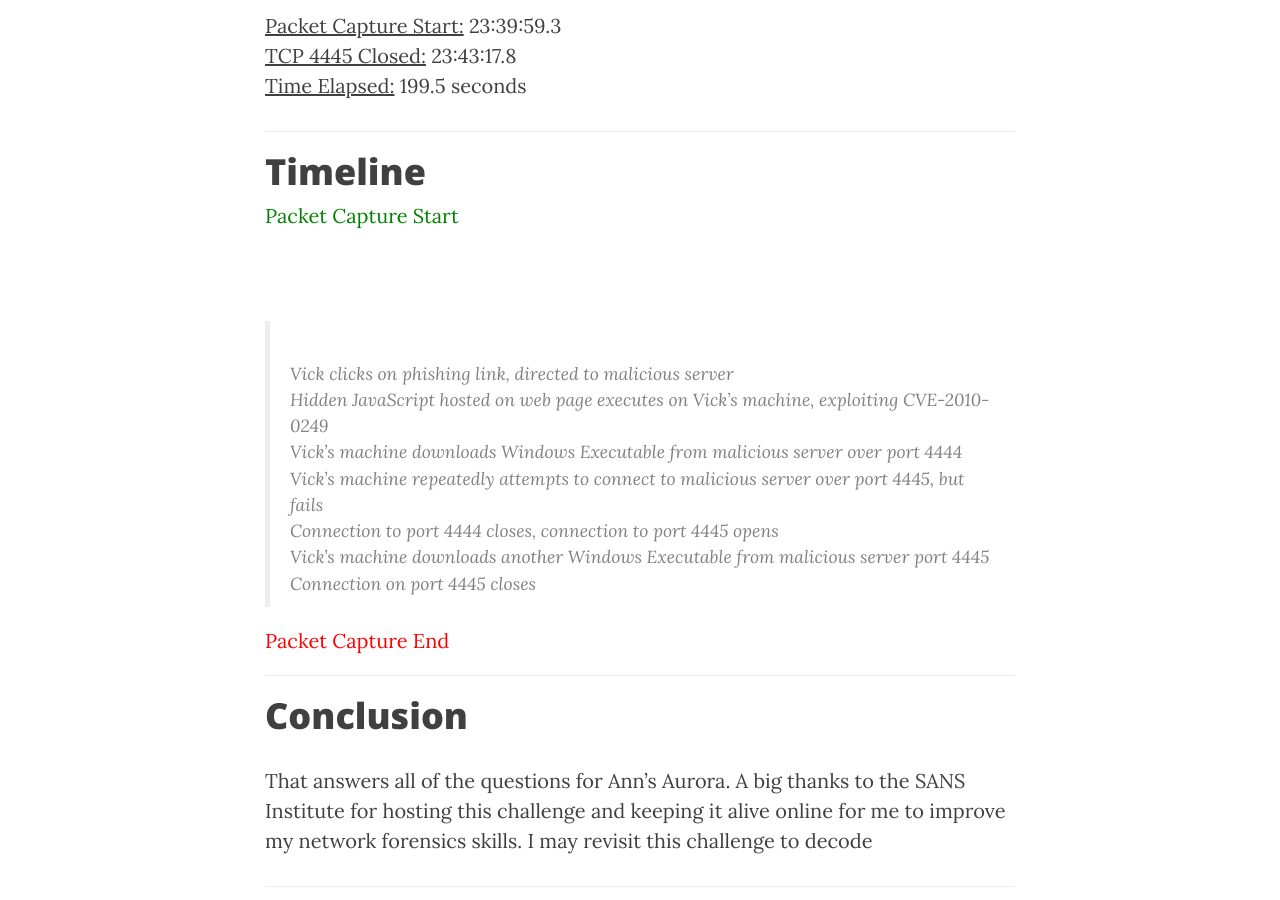
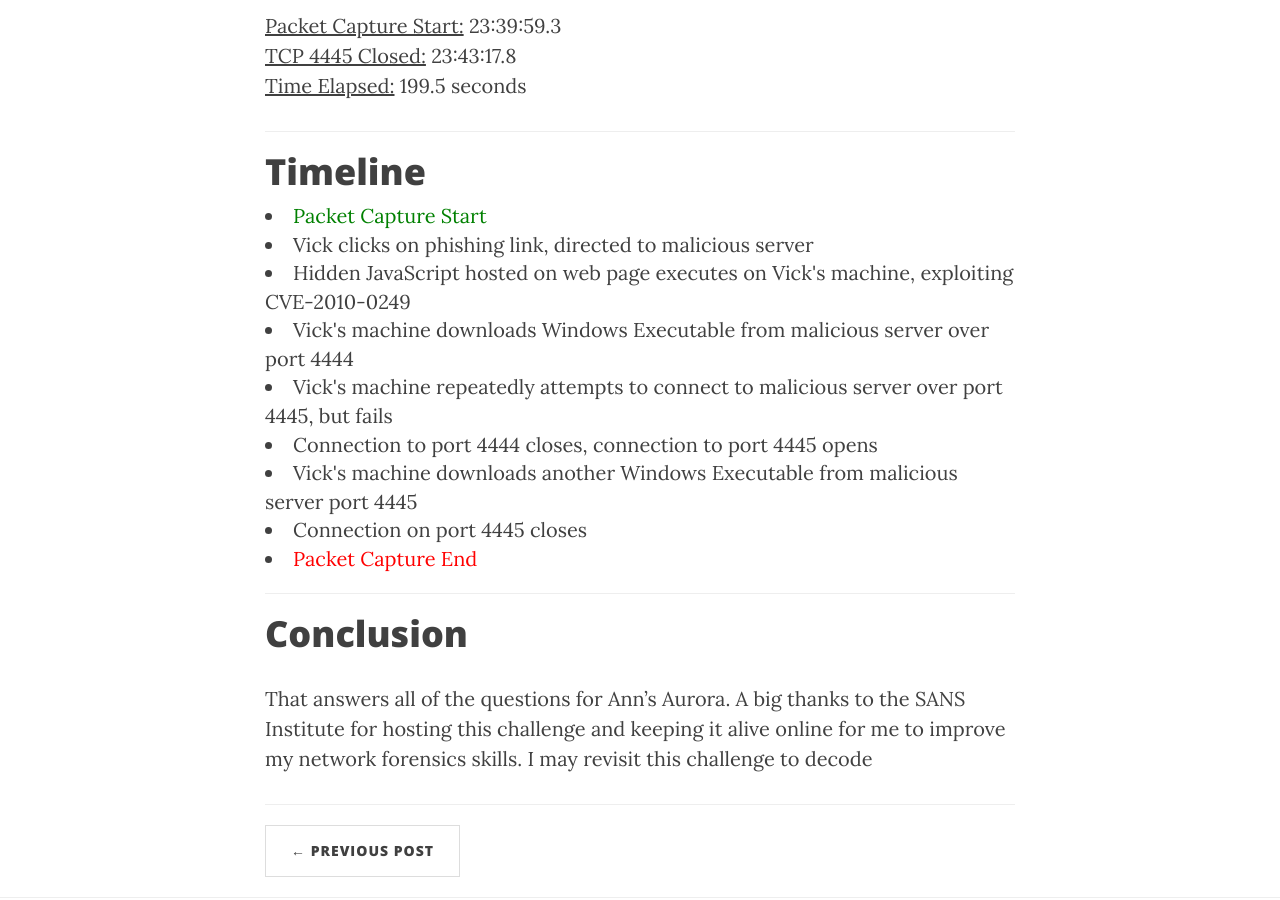
Before and after one commit to RomSec/RomSec.github.io, a Jekyll site: the page built from _posts/2017-06-23-Anna.markdown, in a window 1280 px wide and 900 px high, scrolled down 10530 px. Built offline with Jekyll 4.4.1, drawn with Linux system fonts in a browser that asks for light colours; nearby versions of some CDN libraries.

Commit message:
Update 2017-06-23-Anna.markdown

```diff
--- a/_posts/2017-06-23-Anna.markdown
+++ b/_posts/2017-06-23-Anna.markdown
@@ -154,15 +154,15 @@
 
 <hr>
 <h1>Timeline</h1>
-<font color="green"> Packet Capture Start</font><br>
-> Vick clicks on phishing link, directed to malicious server<br>
-> Hidden JavaScript hosted on web page executes on Vick's machine, exploiting CVE-2010-0249<br>
-> Vick's machine downloads Windows Executable from malicious server over port 4444<br>
-> Vick's machine repeatedly attempts to connect to malicious server over port 4445, but fails<br>
-> Connection to port 4444 closes, connection to port 4445 opens<br>
-> Vick's machine downloads another Windows Executable from malicious server port 4445<br>
-> Connection on port 4445 closes<br>
-<font color="red"> Packet Capture End</font>
+<li><font color="green">Packet Capture Start</font></li>
+<li>Vick clicks on phishing link, directed to malicious server</li>
+<li>Hidden JavaScript hosted on web page executes on Vick's machine, exploiting CVE-2010-0249</li>
+<li>Vick's machine downloads Windows Executable from malicious server over port 4444</li>
+<li>Vick's machine repeatedly attempts to connect to malicious server over port 4445, but fails</li>
+<li>Connection to port 4444 closes, connection to port 4445 opens</li>
+<li>Vick's machine downloads another Windows Executable from malicious server port 4445</li>
+<li>Connection on port 4445 closes</li>
+<li><font color="red"> Packet Capture End</font></li>
 
 
 <hr>
```
